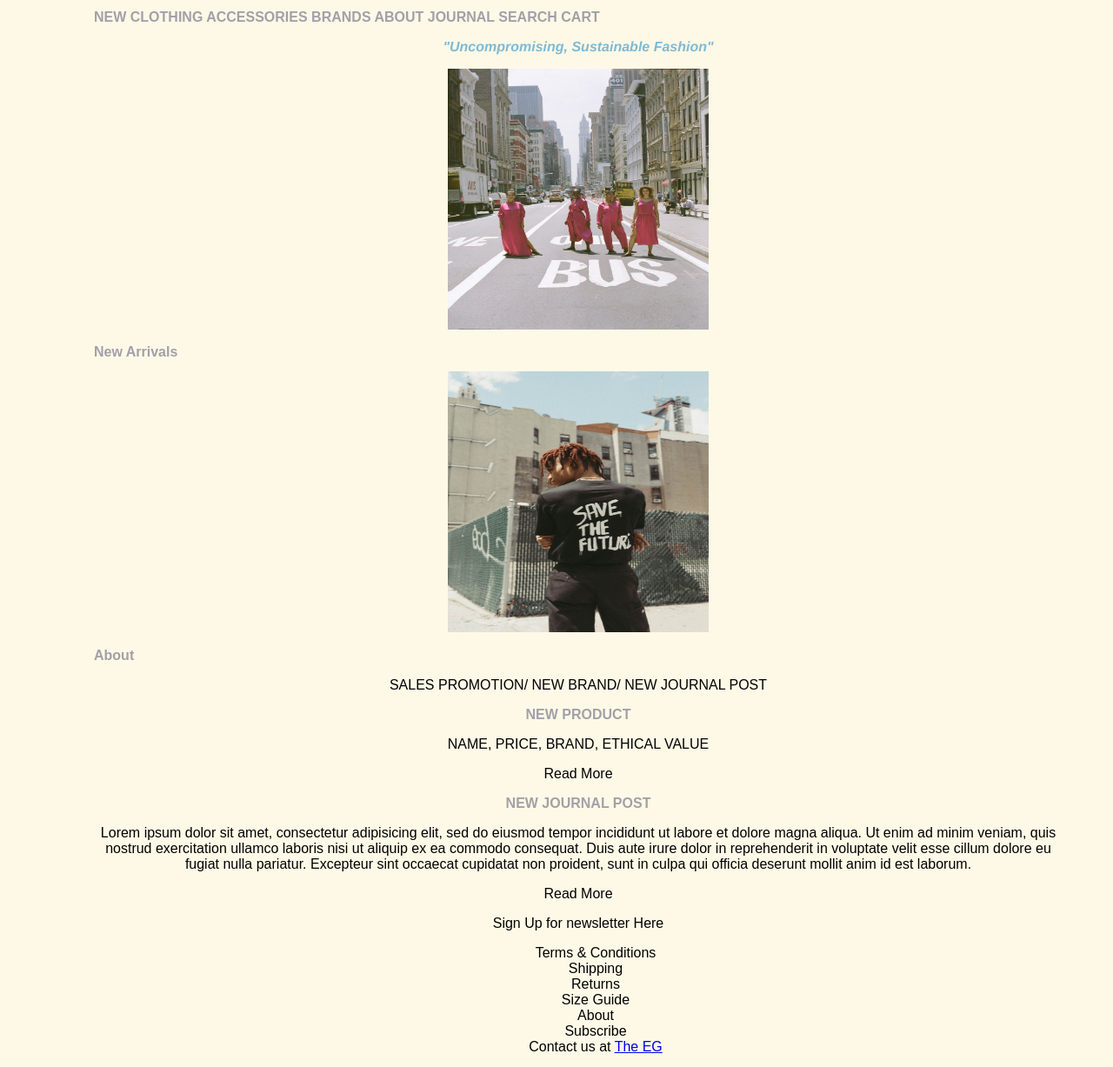
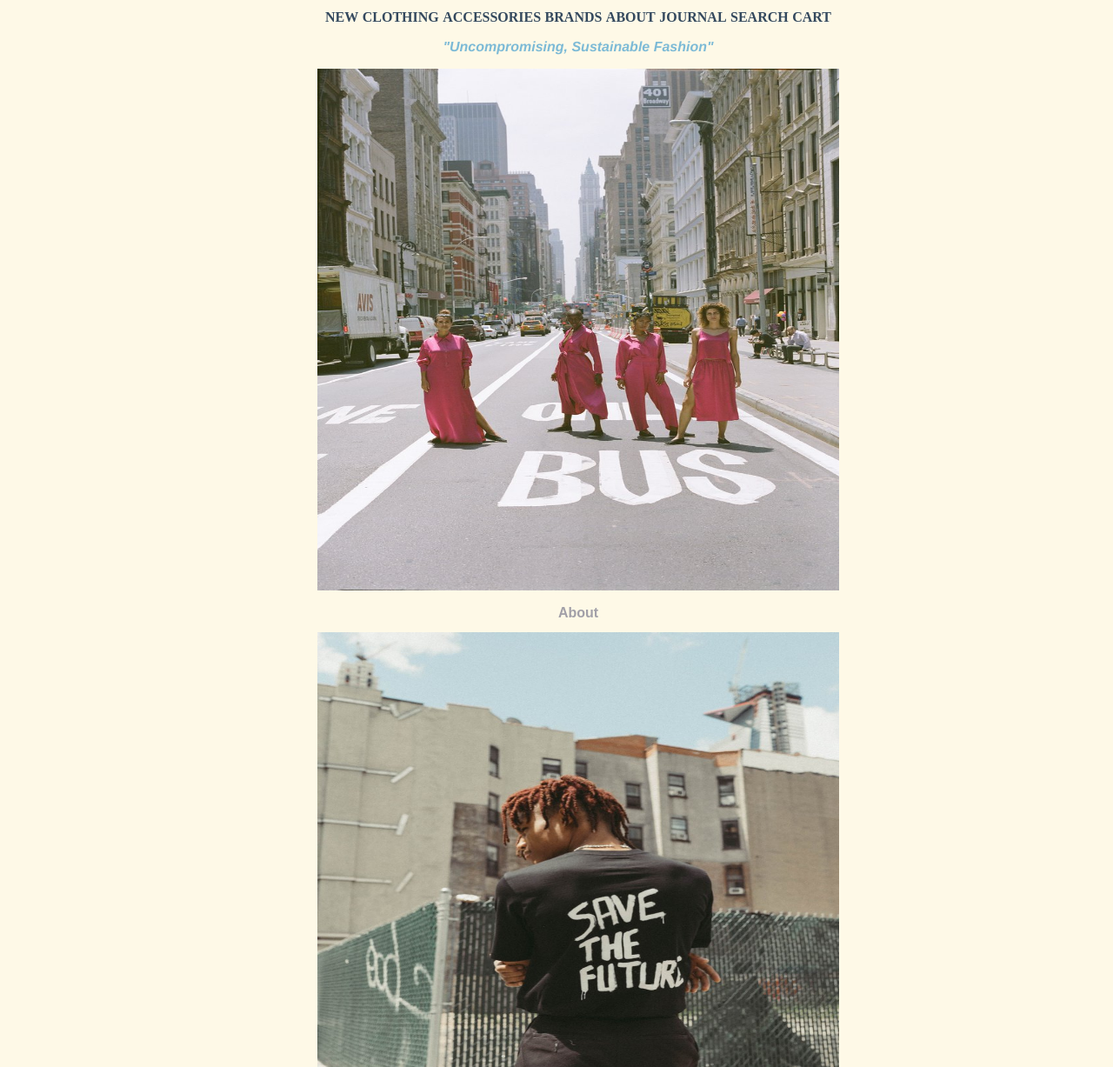
Before and after one commit to zoepat/zoepat.github.io, a plain HTML site: page unit_3/index.html in a window 1280 px wide. Shown: the part 73-1300 px from the top of the page at 87% size. Drawn offline with Linux system fonts and the light colour scheme.

Commit message:
update4.16#2

```diff
--- a/unit_3/css/style.css
+++ b/unit_3/css/style.css
@@ -13,13 +13,16 @@ h1{
 	color: rgb(067,209,214)
 }
 
-h2{
-	text-align: left;
-}
-
 h2,h3{
 	font-size: 16px;
 	color: rgb(162,160,168);
+}
+
+a{
+	color: black;
+	font-family: serif;
+	text-decoration: none;
+	color: #34495E;
 }
 
 #slogan{
@@ -34,10 +37,6 @@ h2,h3{
 }
 
 img{
-	width: 300px;
-	height: 300px;
+	width: 600px;
+	height: 600px;
 }
-
- ul{
- list-style-type: none;
- }
--- a/unit_3/index.html
+++ b/unit_3/index.html
@@ -7,50 +7,54 @@
 <body>
 	<h1>The EG</h1>
 	<h2>
-	<a>NEW</a>
-	<a>CLOTHING</a>
-	<a>ACCESSORIES</a>
-	<a>BRANDS</a>
-	<a>ABOUT</a>
-	<a>JOURNAL</a>
-	<a>SEARCH</a>
-	<a>CART</a>
+	<a href="#">NEW</a>
+	<a href="#">CLOTHING</a>
+	<a href="#">ACCESSORIES</a>
+	<a href="#">BRANDS</a>
+	<a href="#">ABOUT</a>
+	<a href="#">JOURNAL</a>
+	<a href="#">SEARCH</a>
+	<a href="#">CART</a>
 	</h2>
 
 	<h3 id="slogan">"Uncompromising, Sustainable Fashion"</h3>
-	<img src="images/campaign2.jpg" alt="Dautra" Title="About">
+	<img id="about" src="images/campaign2.jpg" alt="Dautra" Title="About">
+	<h2>About</h2>
+	<img id="Newarrivals" src="images/campaign.jpg" alt="Chnge" Title="New Arrivals">
 	<h2>New Arrivals</h2>
-	<img src="images/campaign.jpg" alt="Chnge" Title="New Arrivals">
-	<h2>About</h2>
 
 		<p>SALES PROMOTION/ NEW BRAND/ NEW JOURNAL POST</p>
 
 		<h3>NEW PRODUCT</h3>
+		<img src="images/product.jpg" alt="product" Title="Wawa Bag">
 		<p>NAME, PRICE, BRAND, ETHICAL VALUE</p>
-		<a>Read More</a>
+		<a href="#">Read More</a>
 		</p>
 
 		<h3>NEW JOURNAL POST</h3>
 		<p>Lorem ipsum dolor sit amet, consectetur adipisicing elit, sed do eiusmod
+
 		tempor incididunt ut labore et dolore magna aliqua. Ut enim ad minim veniam,
+
 		quis nostrud exercitation ullamco laboris nisi ut aliquip ex ea commodo
-		consequat. Duis aute irure dolor in reprehenderit in voluptate velit esse
-		cillum dolore eu fugiat nulla pariatur. Excepteur sint occaecat cupidatat non
-		proident, sunt in culpa qui officia deserunt mollit anim id est laborum.</p>
-		<a>Read More<a>
 
-			<p>Sign Up for newsletter <a> Here </a> <p>
+		consequat.</p>
+		<a href="#">Read More</a>
+
+			<p>Sign Up for newsletter <a href="#"> Here </a> <p>
+
+				<a href="#"> Go To Top</a>
 
 				<p>
-					<ul>
-						<li>Terms & Conditions</li>
-						<li>Shipping</li>
-						<li>Returns</li>
-						<li>Size Guide</li>
-						<li>About</li>
-						<li>Subscribe</li>
-						<li>Contact us at <a href="mailto:zoepatience@gmail.com?subject=Questions!">The EG</a></li>
-					</ul>
+
+						<a href="#">Terms & Conditions</a>
+						<a href="#">Shipping</a>
+						<a href="#">Returns</a>
+						<a href="#">Size Guide</a>
+						<a href="#">About</a>
+						<a href="#">Subscribe</a>
+						<p>Contact us at <a href="mailto:zoepatience@gmail.com?subject=Questions!">The EG</a></p>
+
 
 
 </body>
```
Also changed, not shown: unit_3/images/product.png (added).
